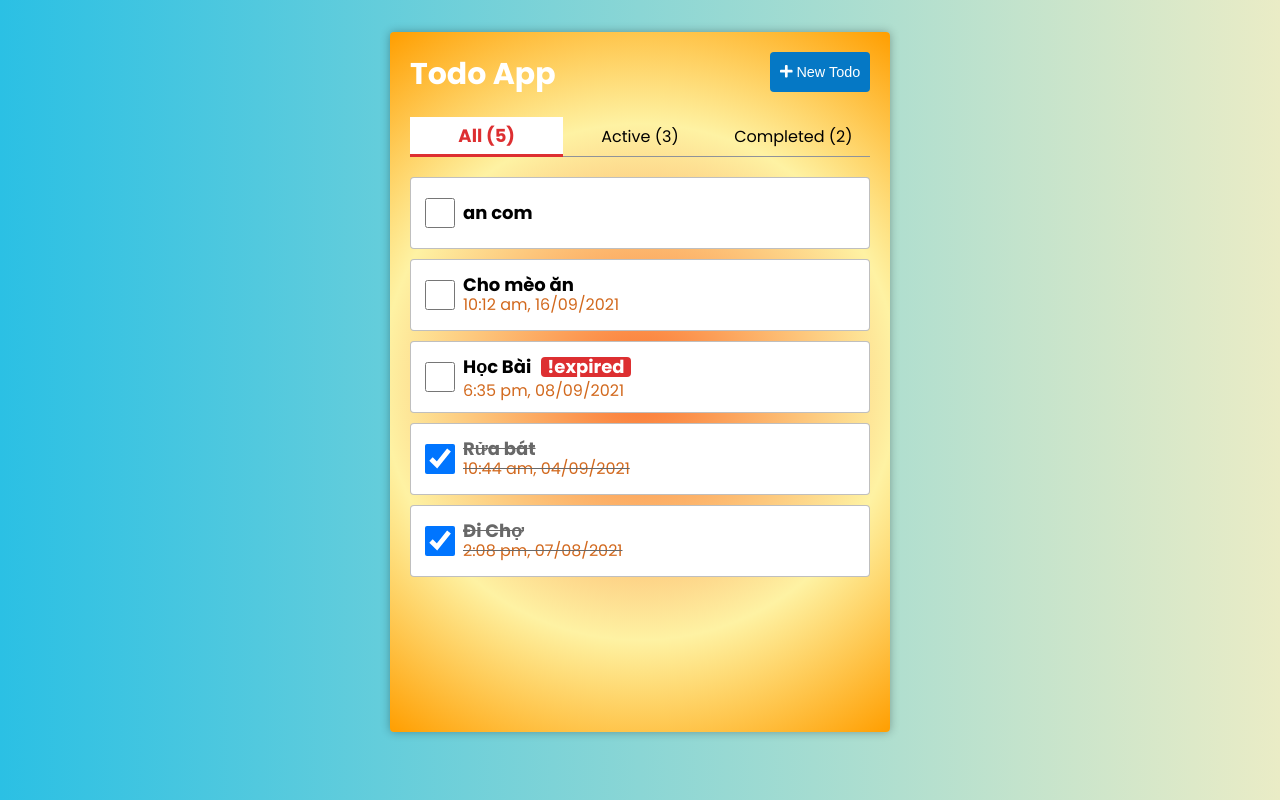
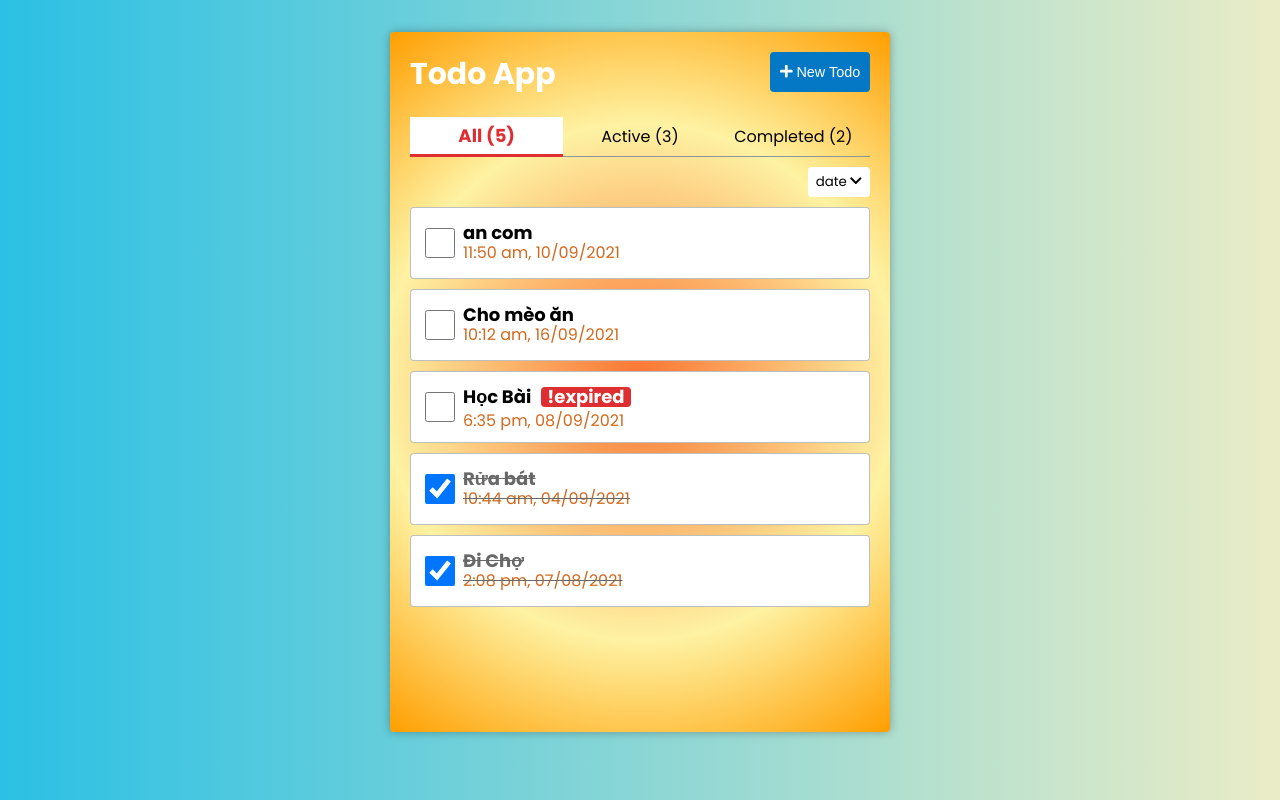
Before and after one commit to thaibm/react-tutorial, a React (Create React App) app: page / in a window 1280 px wide. Built offline with nearby package versions, Linux system fonts and the light colour scheme; data requests are answered from the project's data file.

Commit message:
clean code + sortting list todo

```diff
--- a/db.json
+++ b/db.json
@@ -26,9 +26,9 @@
     },
     {
       "title": "an com",
-      "deadline": null,
-      "id": 15,
-      "isCompleted": false
+      "isCompleted": false,
+      "deadline": "2021-09-10T11:50:00.000Z",
+      "id": 15
     }
   ]
 }
--- a/src/components/FontAweSome/index.tsx
+++ b/src/components/FontAweSome/index.tsx
@@ -1,4 +1,5 @@
 import { library } from "@fortawesome/fontawesome-svg-core";
 import { faEdit, faTrashAlt } from "@fortawesome/free-regular-svg-icons";
-import { faPlus } from "@fortawesome/free-solid-svg-icons";
-library.add(faEdit, faPlus, faTrashAlt);
+import { faPlus, faChevronUp, faChevronDown } from "@fortawesome/free-solid-svg-icons";
+
+library.add(faEdit, faPlus, faTrashAlt, faChevronDown, faChevronUp);
--- a/src/components/Header/index.tsx
+++ b/src/components/Header/index.tsx
@@ -3,8 +3,8 @@ import { FontAwesomeIcon } from "@fortawesome/react-fontawesome";
 import React, { useState } from "react";
 import Modal from "../Modal";
 import TodoForm from "../TodoForm";
+import "./Header.scss";
 
-import "./Header.scss";
 const Header = () => {
     const [isModalOpen, setIsModalOpen] = useState(false);
     const handleClickAdd = () => {
--- a/src/components/TodoForm/index.tsx
+++ b/src/components/TodoForm/index.tsx
@@ -13,13 +13,12 @@ interface Props {
 const TodoForm: React.FC<Props> = ({ setIsModalOpen, title, todoItem }) => {
     const todoList = useSelector((state: IStore) => state.todoList);
     const [value, setValue] = useState("");
-    const [deadline, setDeadline] = useState<undefined | string>("");
+    const [deadline, setDeadline] = useState<string | undefined>("");
     const dispatch = useDispatch();
     useEffect(() => {
         if (todoItem !== undefined) {
             setValue(todoItem.title);
             setDeadline(todoItem.deadline?.toString());
-
         }
 
     }, [todoItem]);
--- a/src/components/TodoItem/TodoItem.scss
+++ b/src/components/TodoItem/TodoItem.scss
@@ -1,6 +1,7 @@
 @import "../../assest/scss/variable.scss";
+
 .todoItem {
-    margin          : 10px;
+    margin          : 10px 0;
     padding         : 10px;
     position        : relative;
     min-height      : 50px;
--- a/src/components/TodoItem/index.tsx
+++ b/src/components/TodoItem/index.tsx
@@ -20,8 +20,8 @@ export const TodoItem: React.FC<Props> = ({ todoItem, onDeleteClick, onCompleteC
         if (todoItem.deadline) {
             const now = new Date();
             const deadline = new Date(todoItem?.deadline);
-            const a = deadline.getTime() - now.getTime();
-            return a < 60 * 60 * 1000;
+            const timeChecking = deadline.getTime() - now.getTime();
+            return timeChecking < 60 * 60 * 1000;
         }
         return false;
     };
--- a/src/components/TodoList/TodoList.scss
+++ b/src/components/TodoList/TodoList.scss
@@ -3,7 +3,7 @@
 .todoList {
     overflow-y   : scroll;
     height       : 500px;
-    padding      : 0 10px;
+    padding      : 0 20px;
     transition   : all 0.9s ease;
     margin-bottom: 20px;
 
@@ -28,6 +28,25 @@
     h2 {
         text-align: center;
     }
+
+    .sort {
+        display        : flex;
+        justify-content: flex-end;
+
+        .btn-sort {
+            background-color: $white-color;
+            border-radius   : 4px;
+            border          : none;
+            color           : black;
+            font-family     : 'Poppins';
+            padding         : 5px 8px;
+
+            &:hover {
+                background-color: $background-color-tag-hover;
+            }
+        }
+    }
+
 }
 
 @media (max-width: 768px) {
--- a/src/components/TodoList/index.tsx
+++ b/src/components/TodoList/index.tsx
@@ -1,20 +1,44 @@
+import { FontAwesomeIcon } from "@fortawesome/react-fontawesome";
+import moment from "moment";
+import { useEffect, useState } from "react";
 import { ITodo } from "../../store/types";
 import { TodoItem } from "../TodoItem";
+import "../FontAweSome";
 import "./TodoList.scss";
 interface Props {
     todos: ITodo[];
-    onTodoDeleteClick: (todoItem:ITodo) => void;
-    onTodoCompleteClick: (todoItem:ITodo) => void;
+    onTodoDeleteClick: (todoItem: ITodo) => void;
+    onTodoCompleteClick: (todoItem: ITodo) => void;
 }
 const TodoList: React.FC<Props> = (props) => {
     const { todos, onTodoDeleteClick, onTodoCompleteClick } = props;
+    const [todoList, setTodoList] = useState(todos);
 
+    useEffect(() => {
+        setTodoList(todos);
+    }, [todos]);
+
+    const handleSort = () => {
+        const temp = [...todoList];
+        const todoSorted = temp.sort((x: ITodo, y: ITodo) => {
+            const a = x.deadline;
+            const b = y.deadline;
+            return 0 - (moment(a).toDate() > moment(b).toDate() ? -1 : 1)
+        });
+        console.log(todoSorted);
+        setTodoList(todoSorted);
+    }
     return (
         <div className="todoList">
-            {todos.length === 0 ? (
+            <div className="sort">
+                <button className="btn-sort" onClick={handleSort}> date <FontAwesomeIcon className="noti__icon" icon={["fas", "chevron-down"]} /></button>
+                {/* <button className="btn-sort" onClick={() => setTodoList(todos)}><FontAwesomeIcon className="noti__icon" icon={["fas", "chevron-up"]} /></button> */}
+            </div>
+
+            {todoList.length === 0 ? (
                 <h2>Add todo now!!!</h2>
             ) : (
-                todos.map((todo: ITodo) => {
+                todoList.map((todo: ITodo) => {
                     return <TodoItem
                         key={todo.id}
                         todoItem={todo}
@@ -23,6 +47,7 @@ const TodoList: React.FC<Props> = (props) => {
                     />;
                 })
             )}
+
         </div>
     );
 };
```
